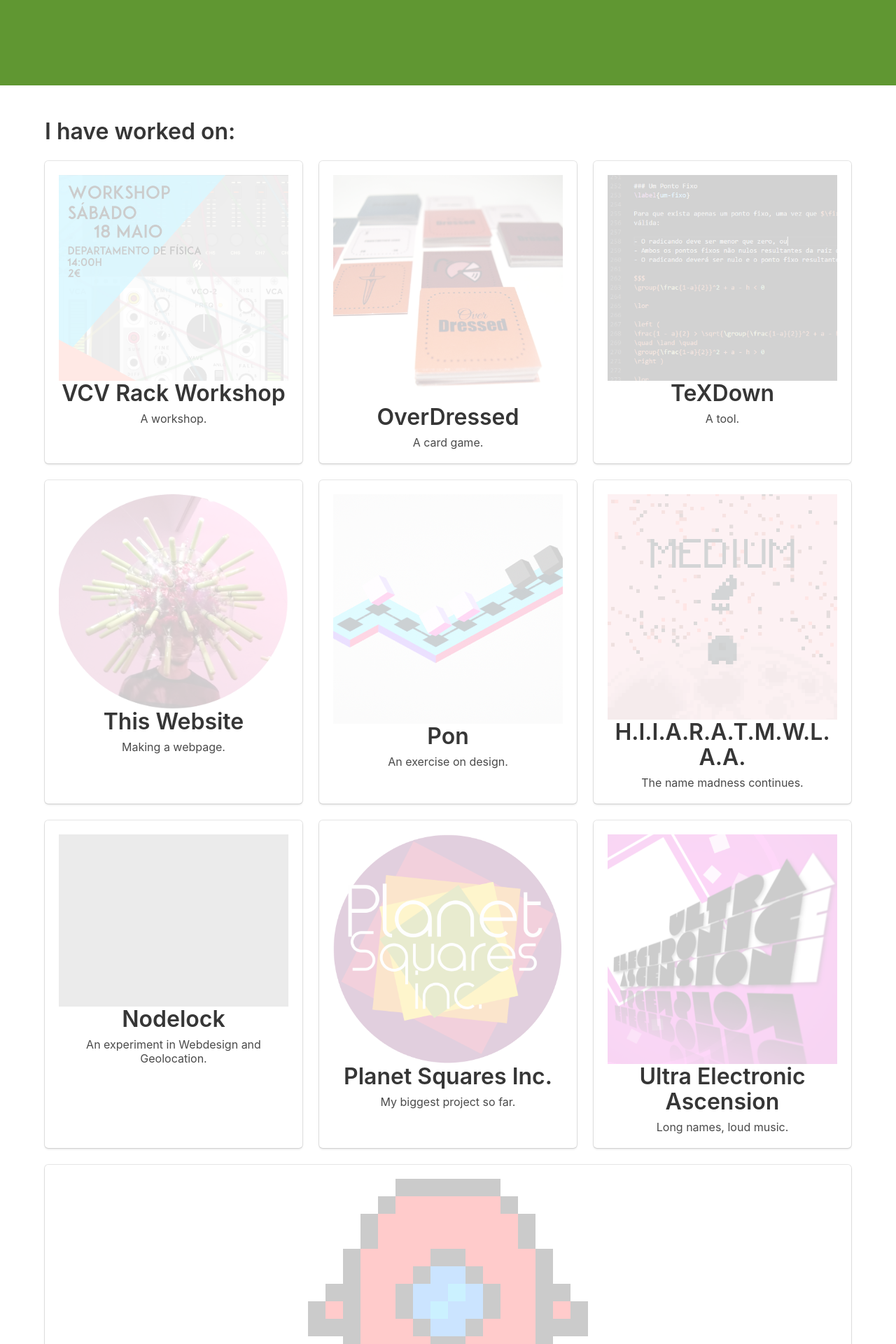
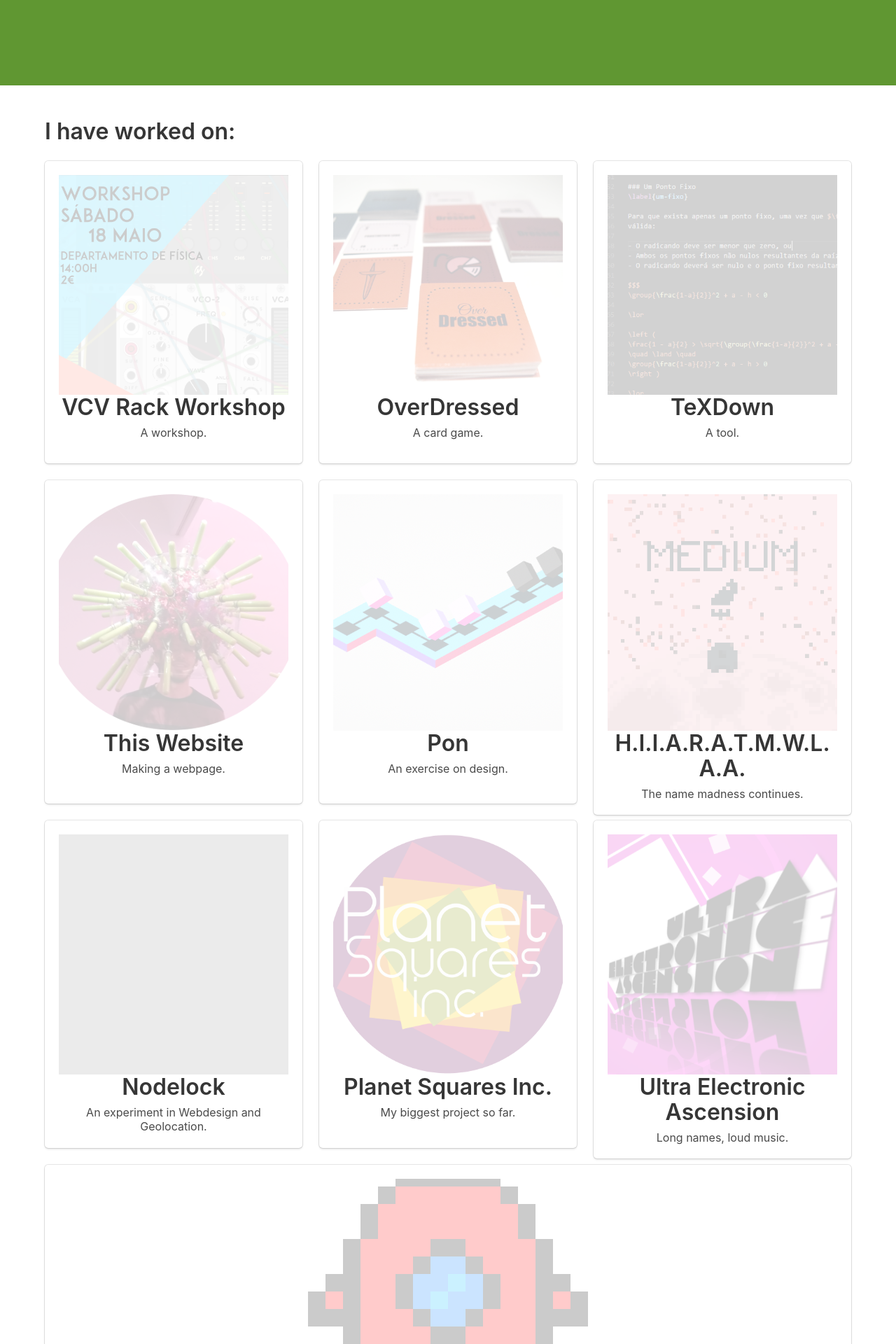
Before and after one commit to mikeevmm/mikeevmm.github.io, a Jekyll site: the page built from index.md, in a window 1280 px wide. Shown: the part 778-2698 px from the top of the page at 70% size. Built offline with Jekyll 4.4.1, drawn with Linux system fonts in a browser that asks for light colours.

Commit message:
feat: way better styling of the game boxes

```diff
--- a/css/main.sass
+++ b/css/main.sass
@@ -27,8 +27,14 @@ body
 .game-box
     .is-translucid:hover
         opacity: 0.8
-    img
+    .image
+        margin: 0 auto
+        height: 80%
         max-width: 400px
+        img
+            width: 100%
+            height: 100%
+            object-fit: cover
 
 @for $padding from 1 through 10
     .padding-top-#{$padding*5}
```
